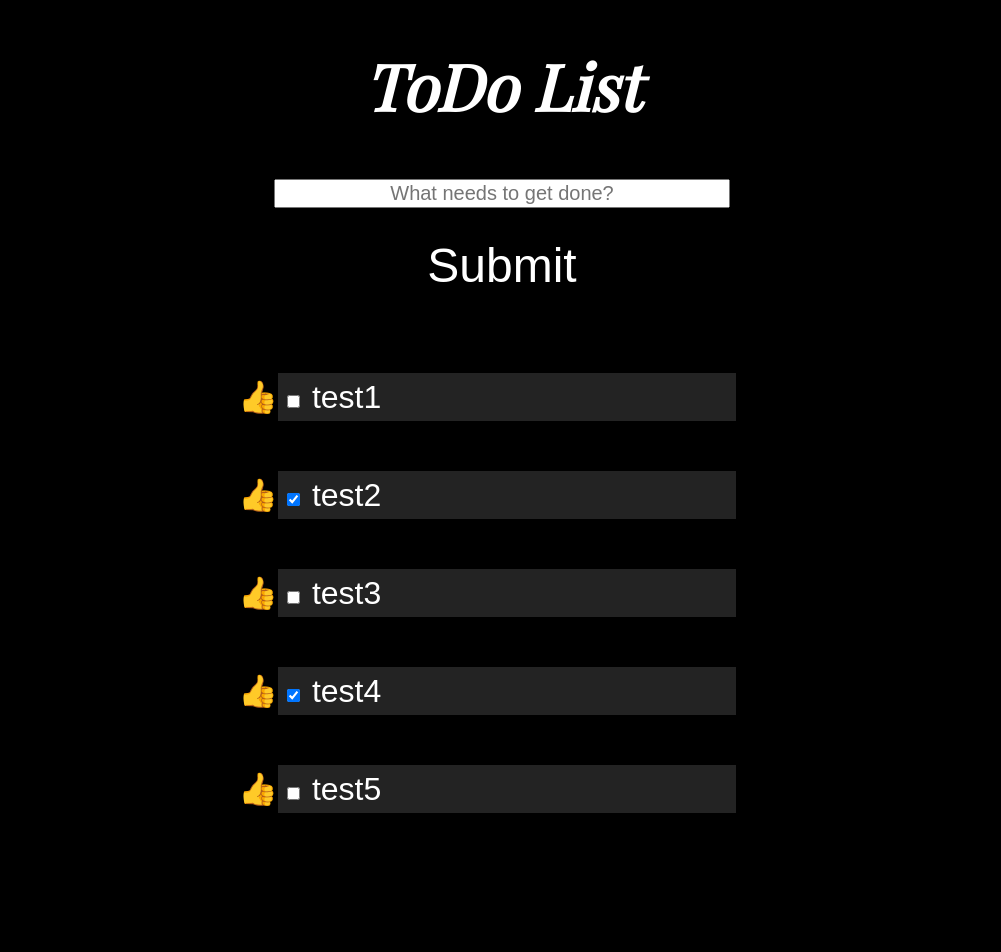
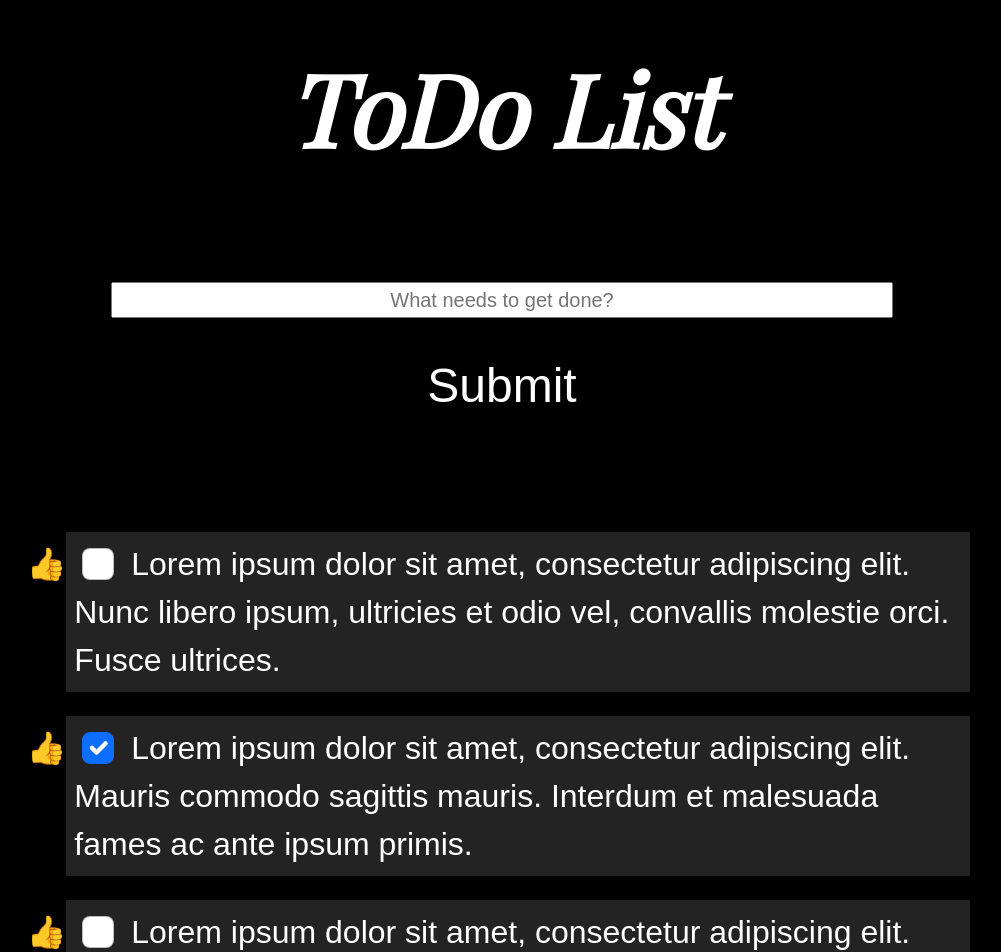
Before and after one commit to JensDeNijs/The-Basics-REACT, a React (Create React App) app in the folder the-basics/: page / in a window 1280 px wide. Shown: the top 952 px of the page, without its empty margins (138-1139 px from the left). Before the commit the page ends 863 px from the top, so only its background shows below. Built offline with nearby package versions, Linux system fonts and the light colour scheme; a web font is replaced by a local one.

Commit message:
bootstrap added

```diff
--- a/the-basics/package.json
+++ b/the-basics/package.json
@@ -6,6 +6,7 @@
     "@testing-library/jest-dom": "^5.14.1",
     "@testing-library/react": "^11.2.7",
     "@testing-library/user-event": "^12.8.3",
+    "bootstrap": "^5.0.2",
     "react": "^17.0.2",
     "react-dom": "^17.0.2",
     "react-scripts": "4.0.3",
--- a/the-basics/src/App.js
+++ b/the-basics/src/App.js
@@ -1,7 +1,7 @@
 import TodoParent from "./components/TodoParent";
-function App() {
 
 
+function App() {
   return (
     <div className="App">
         <TodoParent />
--- a/the-basics/src/components/Header.js
+++ b/the-basics/src/components/Header.js
@@ -1,6 +1,6 @@
 function Header(props) {
     return (
-        <header>
+        <header className="py-5">
             <h1>ToDo List</h1>
         </header>
     );
--- a/the-basics/src/components/TodoForm.js
+++ b/the-basics/src/components/TodoForm.js
@@ -10,12 +10,14 @@ function TodoForm(props) {
 
     }
     return (
-        <div>
+        <div className="container-md sticky-top todoform">
+            <div className="row-cols-1 pb-2 pt-5">
             <form>
                 <input ref={inputRef} className='inputText' type="text" placeholder="What needs to get done?"/>
                 <br/>
                 <button className='inputButton' onClick={clickHandler}>Submit</button>
             </form>
+            </div>
         </div>
     );
 }
--- a/the-basics/src/components/TodoList.js
+++ b/the-basics/src/components/TodoList.js
@@ -1,14 +1,16 @@
 function TodoList(props) {
 
     return (
-        <ul>
-            {props.todos.map((toDo, index) => (
-                <li key={index}>
-                    <input className="checkbox" type="checkbox" id={index} checked={toDo.done}
-                           onChange={() => props.onChange(index)}/> {toDo.text}
-                </li>))
-            }
-        </ul>
+        <div className="container-md ">
+            <ul className="row-cols-1 pt-5">
+                {props.todos.map((toDo, index) => (
+                    <li key={index} className="col-10 offset-1 p-2 my-4">
+                        <input className="checkbox form-check-input mx-2" type="checkbox" id={index} checked={toDo.done}
+                               onChange={() => props.onChange(index)}/> {toDo.text}
+                    </li>))
+                }
+            </ul>
+        </div>
     );
 }
 
--- a/the-basics/src/components/TodoParent.js
+++ b/the-basics/src/components/TodoParent.js
@@ -5,7 +5,27 @@ import {useState} from "react";
 
 function TodoParent(props) {
 
-    const initialTodos = [{text: "test1", done: false}, {text: "test2", done: true}, {text: "test3",done: false}, {text: "test4", done: true}, {text: "test5", done: false}];
+    const initialTodos = [
+        {
+            text: "Lorem ipsum dolor sit amet, consectetur adipiscing elit. Nunc libero ipsum, ultricies et odio vel, convallis molestie orci. Fusce ultrices.",
+            done: false
+        },
+        {
+            text: "Lorem ipsum dolor sit amet, consectetur adipiscing elit. Mauris commodo sagittis mauris. Interdum et malesuada fames ac ante ipsum primis.",
+            done: true
+        },
+        {
+            text: "Lorem ipsum dolor sit amet, consectetur adipiscing elit. Quisque ut accumsan augue. Vivamus quis pulvinar lacus. Ut eu sapien nisl",
+            done: false
+        },
+        {
+            text: "Lorem ipsum dolor sit amet, consectetur adipiscing elit. Proin egestas rhoncus consectetur. Morbi enim purus, porttitor a pulvinar a, posuere.",
+            done: true
+        },
+        {
+            text: "Lorem ipsum dolor sit amet, consectetur adipiscing elit. Nunc nec erat id purus sagittis hendrerit. Aenean gravida turpis sit amet.",
+            done: false
+        }];
 
     const [todos, setTodos] = useState(initialTodos);
 
@@ -14,9 +34,10 @@ function TodoParent(props) {
     }
 
     const addTodo = (message) => {
-        if (message !== ""){
-        const newTodo = [...todos, {text: message, done: false}]
-        setTodos(newTodo)}
+        if (message !== "") {
+            const newTodo = [...todos, {text: message, done: false}]
+            setTodos(newTodo)
+        }
     }
 
     console.log(todos)
--- a/the-basics/src/index.css
+++ b/the-basics/src/index.css
@@ -23,7 +23,9 @@ h1, h2, h3, h4, h5, h6 {
     font-style: italic;
     color: white;
 }
-
+h1{
+    font-size: 100px;
+}
 code {
     font-family: source-code-pro, Menlo, Monaco, Consolas, 'Courier New',
     monospace;
@@ -31,24 +33,20 @@ code {
 
 .App {
     margin: auto;
-    width: 50%;
+
     border: 3px;
     text-align: center;
 }
 
 ul {
-    width: 70%;
+
     margin: auto;
     padding-top: 0;
 }
 
 li {
-    width: 100%;
     text-align: left;
     background-color: #232323;
-    padding: 5px;
-    margin: 50px;
-    margin-left: -20px;
     list-style-type: "\1F44D"
 }
 
@@ -84,3 +82,6 @@ li {
 .inputText:focus::placeholder{
     color: transparent;
 }
+.todoform{
+    background-color: black;
+}
--- a/the-basics/src/index.js
+++ b/the-basics/src/index.js
@@ -1,5 +1,6 @@
 import React from 'react';
 import ReactDOM from 'react-dom';
+import "../node_modules/bootstrap/dist/css/bootstrap.css";
 import './index.css';
 import App from './App';
 import reportWebVitals from './reportWebVitals';
```
Also changed, not shown: 2 other files (tests, documents, lock files or other folders).
